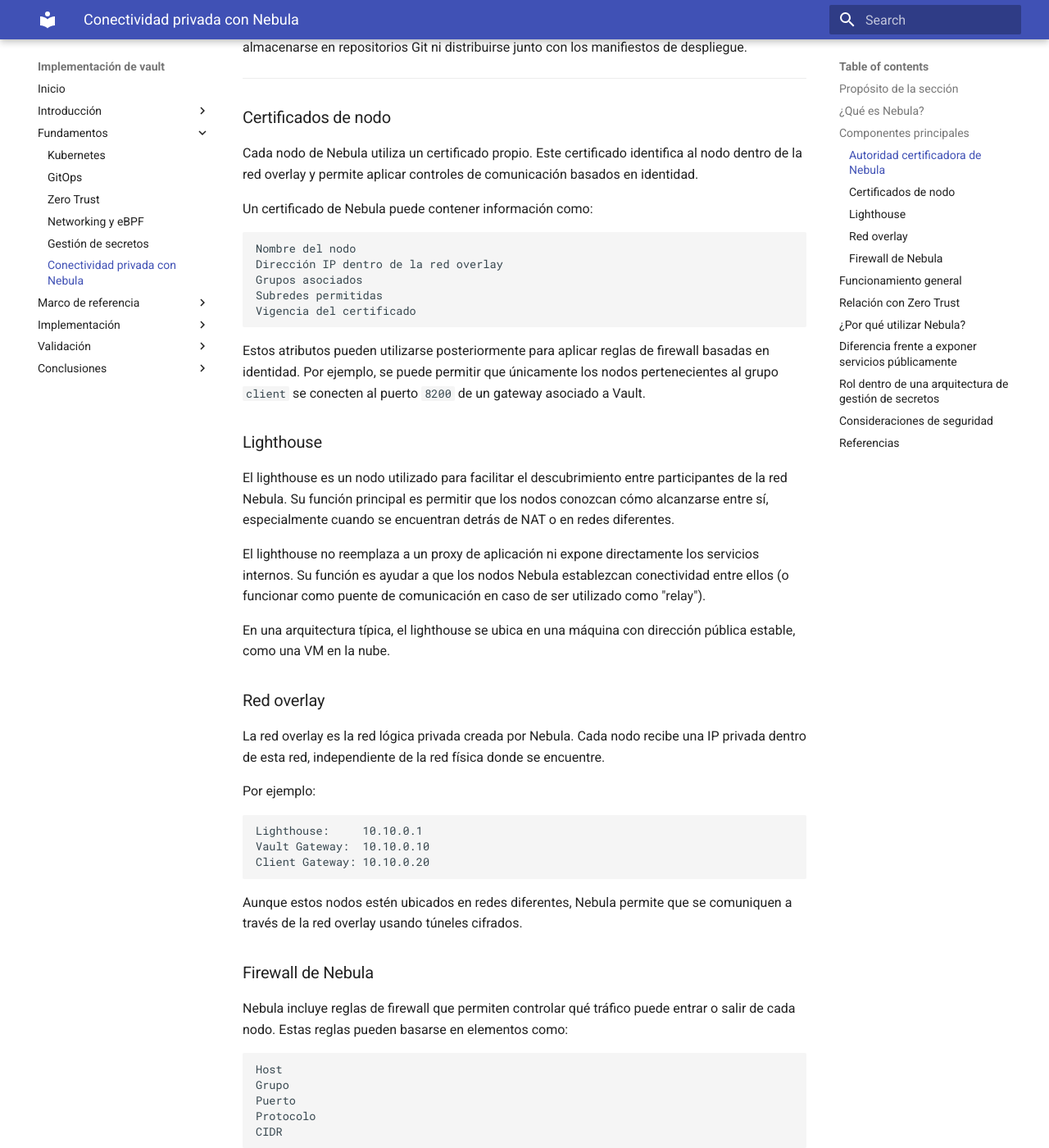
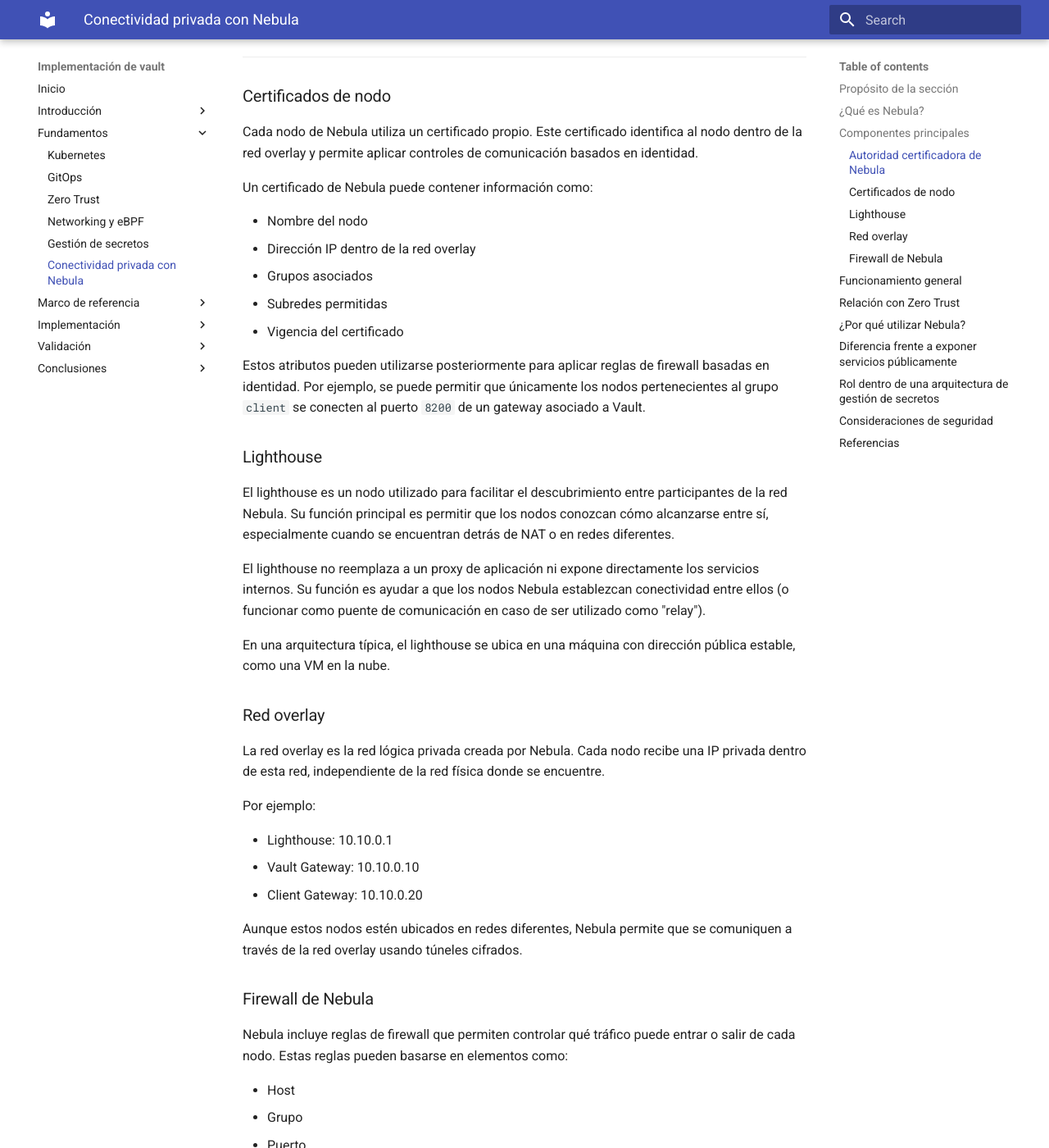
Before and after one commit to Mariozdz/vault-documentation, an MkDocs documentation site: the page built from docs/02-fundamentos/nebula.md, in a window 1280 px wide and 1400 px high, scrolled down 1158 px. Shown: the whole window at 82% size. Built offline with MkDocs 1.6.1 and Material for MkDocs 9.7.7, drawn with Linux system fonts in a browser that asks for light colours.

Commit message:
feat: Documentation - fix for fundamentos

````diff
--- a/docs/02-fundamentos/nebula.md
+++ b/docs/02-fundamentos/nebula.md
@@ -6,7 +6,6 @@ Nebula se incorpora como una tecnología de conectividad privada que permite com
 
 Esta sección presenta los fundamentos conceptuales de Nebula, su forma general de operación y las razones por las cuales puede utilizarse como una capa complementaria dentro de una arquitectura segura para la gestión de secretos.
 
----
 
 ## ¿Qué es Nebula?
 
@@ -37,13 +36,13 @@ Cada nodo de Nebula utiliza un certificado propio. Este certificado identifica a
 
 Un certificado de Nebula puede contener información como:
 
-```text
-Nombre del nodo
-Dirección IP dentro de la red overlay
-Grupos asociados
-Subredes permitidas
-Vigencia del certificado
-```
+
+- Nombre del nodo
+- Dirección IP dentro de la red overlay
+- Grupos asociados
+- Subredes permitidas
+- Vigencia del certificado
+
 
 Estos atributos pueden utilizarse posteriormente para aplicar reglas de firewall basadas en identidad. Por ejemplo, se puede permitir que únicamente los nodos pertenecientes al grupo `client` se conecten al puerto `8200` de un gateway asociado a Vault.
 
@@ -62,11 +61,10 @@ La red overlay es la red lógica privada creada por Nebula. Cada nodo recibe una
 
 Por ejemplo:
 
-```text
-Lighthouse:     10.10.0.1
-Vault Gateway:  10.10.0.10
-Client Gateway: 10.10.0.20
-```
+
+- Lighthouse:     10.10.0.1
+- Vault Gateway:  10.10.0.10
+- Client Gateway: 10.10.0.20
 
 Aunque estos nodos estén ubicados en redes diferentes, Nebula permite que se comuniquen a través de la red overlay usando túneles cifrados.
 
@@ -75,13 +73,12 @@ Aunque estos nodos estén ubicados en redes diferentes, Nebula permite que se co
 
 Nebula incluye reglas de firewall que permiten controlar qué tráfico puede entrar o salir de cada nodo. Estas reglas pueden basarse en elementos como:
 
-```text
-Host
-Grupo
-Puerto
-Protocolo
-CIDR
-```
+
+- Host
+- Grupo
+- Puerto
+- Protocolo
+- CIDR
 
 Esto permite aplicar controles de mínimo privilegio. En lugar de permitir conectividad general entre todos los nodos, se pueden definir reglas específicas para permitir únicamente los flujos necesarios.
 
@@ -109,22 +106,6 @@ El funcionamiento general de Nebula puede resumirse de la siguiente manera:
 6. Las reglas de firewall definen qué comunicación está permitida.
 7. El tráfico fluye por la red overlay sin exponer directamente los servicios internos.
 
-```mermaid
-flowchart LR
-    CA["CA de Nebula"] --> Certs["Certificados de nodo"]
-
-    Certs --> Lighthouse["Lighthouse"]
-    Certs --> NodeA["Nodo A"]
-    Certs --> NodeB["Nodo B"]
-
-    NodeA -. "descubrimiento" .-> Lighthouse
-    NodeB -. "descubrimiento" .-> Lighthouse
-
-    NodeA -. "túnel cifrado overlay" .-> NodeB
-```
-
----
-
 ## Relación con Zero Trust
 
 Nebula se alinea con los principios de Zero Trust porque evita asumir que la red interna es automáticamente confiable. En su lugar, cada nodo debe demostrar su identidad mediante un certificado válido.
@@ -138,19 +119,6 @@ Dentro de este enfoque:
 - Las reglas pueden modelarse bajo el principio de mínimo privilegio.
 
 Nebula no reemplaza otros controles de seguridad como TLS de aplicación, autenticación, autorización o políticas de red dentro de Kubernetes. Más bien, funciona como una capa adicional de conectividad privada y control de acceso entre entornos.
-
-```mermaid
-flowchart TB
-    Identity["Identidad criptográfica<br/>certificado Nebula"]
-    Overlay["Red overlay cifrada"]
-    Firewall["Firewall basado en host/grupo"]
-    AppSecurity["Controles de aplicación<br/>TLS, auth, políticas"]
-
-    Identity --> Overlay
-    Overlay --> Firewall
-    Firewall --> AppSecurity
-```
-
 
 ## ¿Por qué utilizar Nebula?
 
@@ -175,19 +143,6 @@ Una opción común para acceder a servicios dentro de Kubernetes es publicarlos
 
 Nebula permite una alternativa donde el servicio se mantiene interno y solo se habilita acceso mediante la red overlay.
 
-```mermaid
-flowchart LR
-    subgraph PublicExposure["Exposición pública"]
-        Internet["Internet"] --> Ingress["Ingress / LoadBalancer"]
-        Ingress --> VaultA["Vault"]
-    end
-
-    subgraph PrivateOverlay["Conectividad privada"]
-        Client["Cliente autorizado"] -. "Nebula overlay" .-> Gateway["Gateway privado"]
-        Gateway --> VaultB["Vault interno"]
-    end
-```
-
 ## Rol dentro de una arquitectura de gestión de secretos
 
 En una arquitectura orientada a la gestión segura de secretos, Nebula no cumple la función de almacenar, emitir o rotar secretos. Su función es proporcionar una ruta de conectividad privada entre los consumidores autorizados y el sistema encargado de gestionar los secretos.
@@ -203,7 +158,6 @@ Por tanto, Nebula se ubica en la capa de conectividad segura entre entornos, mie
 | Conectividad entre entornos | Nebula | Crear túneles privados cifrados entre nodos o gateways |
 | Automatización | GitOps / Argo CD | Mantener configuración versionada y reproducible |
 
----
 
 ## Consideraciones de seguridad
 
````
